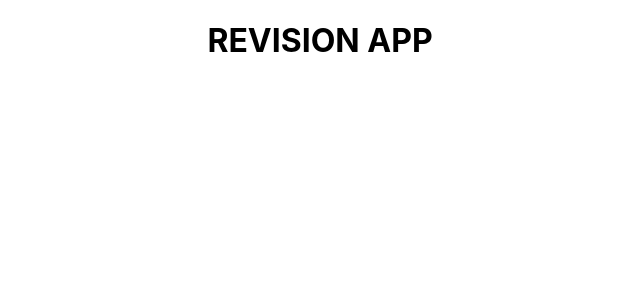
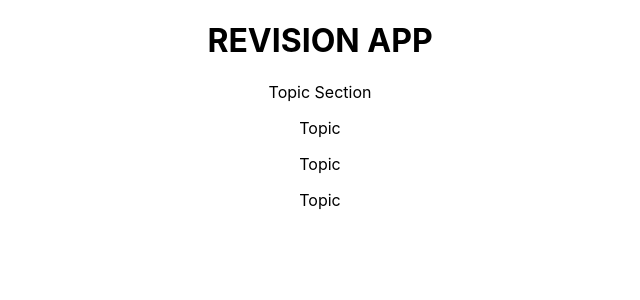
Before and after one commit to SchoolOfCode/national-project-week9-Frontend, a React (Create React App) app: page / in a window 1280 px wide. Shown: the top 300 px of the page, without its empty margins (320-960 px from the left). Built offline with nearby package versions, Linux system fonts and the light colour scheme.

Commit message:
Route 1, components drafted

```diff
--- a/src/components/App/App.js
+++ b/src/components/App/App.js
@@ -1,11 +1,13 @@
 import Header from '../Header';
 import './App.css';
+import TopicSection from "../TopicSection";
 
 
 function App() {
   return (
     <div className="App">
       <Header></Header>
+      <TopicSection></TopicSection>
     </div>
   );
 }
--- /dev/null
+++ b/src/components/Topic/index.js
@@ -0,0 +1,9 @@
+import React from 'react'
+
+export default function Topic() {
+    return (
+        <div>
+            <p>Topic</p>
+        </div>
+    )
+}
--- /dev/null
+++ b/src/components/TopicSection/index.js
@@ -0,0 +1,13 @@
+import React from 'react'
+import Topic from "../Topic";
+
+export default function TopicSection() {
+    return (
+        <div>
+            <p>Topic Section</p>
+            <Topic></Topic>
+            <Topic></Topic>
+            <Topic></Topic>
+        </div>
+    )
+}
```
Also changed, not shown: 1 other file (tests, documents, lock files or other folders).
